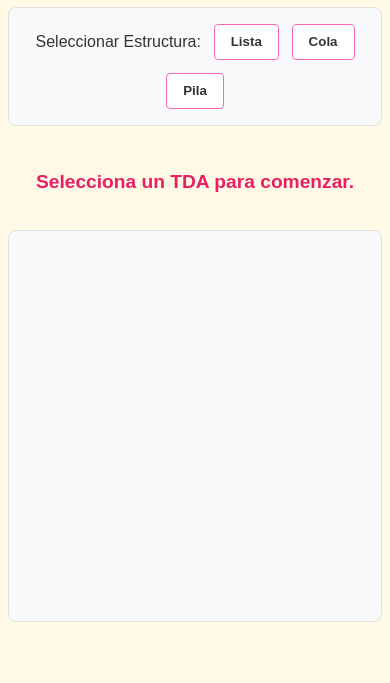
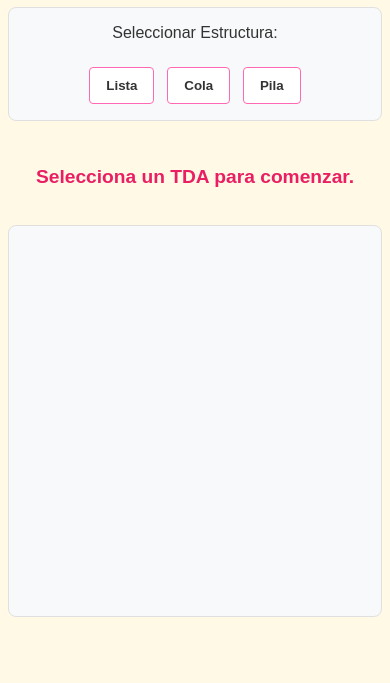
Before and after one commit to fundamendez/simuladores-publicos, a plain HTML site: page simulador-tdas/index.html in a window 390 px wide. Shown: the part 161-844 px from the top of the page. Drawn offline with Linux system fonts and the light colour scheme.

Commit message:
Termino los principales arreglos reactive

```diff
--- a/simulador-busquedas/styles.css
+++ b/simulador-busquedas/styles.css
@@ -271,6 +271,12 @@ input[type="number"] {
         text-align: center;
     }
 
+    .control-group label {
+        width: 100%;
+        display: block;
+        margin-bottom: 0.8rem;
+    }
+
     .algorithms, .search-group {
         border-left: none;
         border-top: 2px solid #444;
--- a/simulador-memoria-ram/styles.css
+++ b/simulador-memoria-ram/styles.css
@@ -334,7 +334,10 @@ input:checked + .slider:before {
         font-size: 13px;
     }
     body { padding: 10px; }
-    .container { padding: 15px; }
+    .container {
+        padding: 15px;
+        margin-top: 4rem;
+    }
     .controls {
         display: grid;
         grid-template-columns: 1fr;
--- a/simulador-ordenamientos/styles.css
+++ b/simulador-ordenamientos/styles.css
@@ -249,7 +249,17 @@ input[type="number"] {
     }
     .container { margin-top: 5rem; padding: 0.5rem; }
     .controls-panel { flex-direction: column; gap: 1rem; padding: 1rem; }
-    .control-group { flex-wrap: wrap; justify-content: center; width: 100%; text-align: center; }
+    .control-group {
+        flex-wrap: wrap;
+        justify-content: center;
+        width: 100%;
+        text-align: center;
+    }
+    .control-group label {
+        width: 100%;
+        display: block;
+        margin-bottom: 0.8rem;
+    }
     .algorithms, .search-group {
         border-left: none;
         border-top: 2px solid #444;
--- a/simulador-tdas/styles.css
+++ b/simulador-tdas/styles.css
@@ -335,7 +335,17 @@ input[type="number"] {
     }
     .container { margin-top: 5rem; padding: 0.5rem; }
     .controls-panel { flex-direction: column; gap: 1rem; padding: 1rem; }
-    .control-group { flex-wrap: wrap; justify-content: center; width: 100%; text-align: center; }
+    .control-group {
+        flex-wrap: wrap;
+        justify-content: center;
+        width: 100%;
+        text-align: center;
+    }
+    .control-group label {
+        width: 100%;
+        display: block;
+        margin-bottom: 0.8rem;
+    }
     .algorithms {
         border-left: none;
         border-top: 2px solid #cccccc;
```
